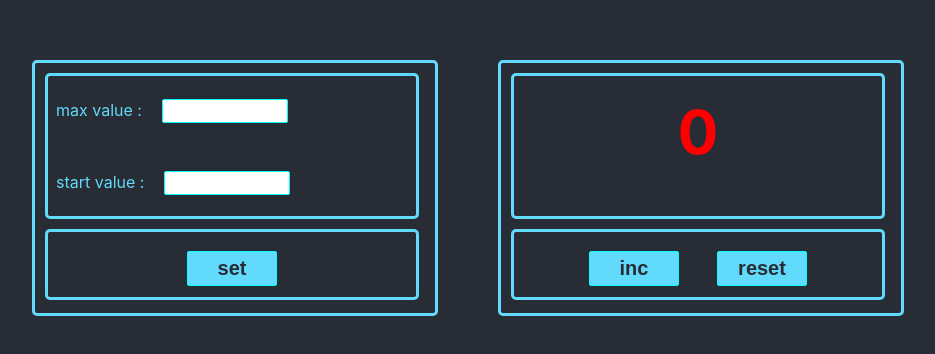
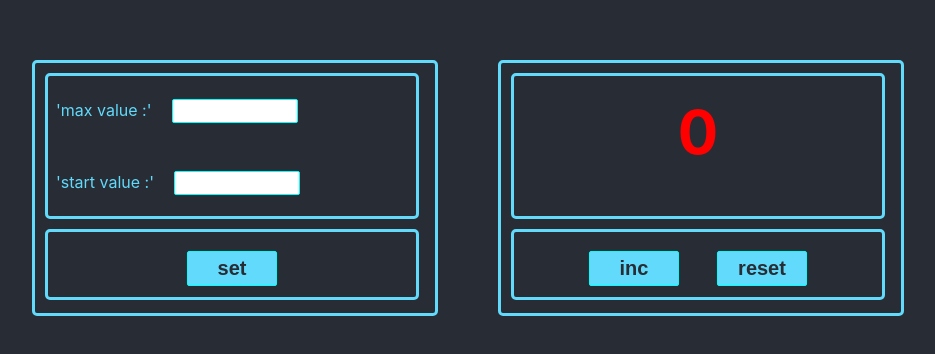
Before and after one commit to RamanSlinka/Counter_secondTest, a React (Create React App) app: page / in a window 1280 px wide. Shown: the part 212-566 px from the top of the page, without its empty margins (172-1107 px from the left). Built offline with nearby package versions, Linux system fonts and the light colour scheme.

Commit message:
remade  component

```diff
--- a/src/App.css
+++ b/src/App.css
@@ -46,7 +46,7 @@
     font-size: 20px;
     text-align: center;
 }
- .row input-incorrect-value{
+ .row .input-incorrect-value{
      outline: none;
      height: 20px;
      width: 120px;
@@ -78,6 +78,9 @@ button {
     font-weight: bold;
 
 }
+button:disabled {
+    background-color: red;
+}
 
 h2 {
     text-align: center;
--- a/src/App.tsx
+++ b/src/App.tsx
@@ -1,28 +1,31 @@
-import React, {ChangeEventHandler, useState} from 'react';
+import React, {ChangeEvent, ChangeEventHandler, useState} from 'react';
 
 import './App.css';
 import {Counter} from "./Counter";
 import {CounterSetting} from "./CounterSetting";
 
 function App() {
-    let [value, setValue] = useState(0)                     // значение передаваемое на экран счётчика
-    let [maxValue, setMaxValue] = useState(0)            // значения макс. (input1)
-    let [startValue, setStartValue] = useState(0)            // значения стартовые (input2)
+    let [value, setValue] = useState<number>(0)                     // значение передаваемое на экран счётчика
+    let [maxValue, setMaxValue] = useState<number>(0)            // значения макс. (input1)
+    let [startValue, setStartValue] = useState<number>(0)            // значения стартовые (input2)
 
 
     const increment = () => {
-         startValue = value;
+        value =  startValue
         setValue(value + 1)                     // как выводить сообщение:  enter values and press 'set' ?
-        if ((value < 0) || (maxValue === startValue)) {
-            return 'Incorrect value !'
-        }
+
     }
 
     const resetValue = () => {
         setValue(0)
     }
 
-    const setToLocalStorageHandler = () => {
+    let valueInputMax = maxValue;
+    console.log(valueInputMax)
+    let valueInputStart = startValue;
+    console.log(valueInputStart)
+
+    /*   const setToLocalStorageHandler = () => {
            localStorage.setItem('convertValue', JSON.stringify(startValue))
            getFormLocalStorage()                            // как реализовать одной 'set' кнопкой  getSt. и setSt. ?
        }
@@ -31,14 +34,10 @@ function App() {
            let valueAsString = localStorage.getItem('convertValue')
            if (valueAsString) {
                let newValue = JSON.parse(valueAsString)
-            setValue(newValue)
+               setStartValue(newValue)
            }
        }
-    let getMaxValueFromInput = (e: ChangeEventHandler<HTMLInputElement>) =>
-        setMaxValue(e.currentTarget.value)
-
-    let getStartValueFromInput = (e: ChangeEventHandler<HTMLInputElement>) =>
-        setStartValue(e.currentTarget.value)
+   */
 
 
     return (
@@ -46,9 +45,9 @@ function App() {
             <CounterSetting value={value}
                             maxValue={maxValue}
                             startValue={startValue}
-                            getMaxValueFromInput={getMaxValueFromInput}
-                            getStartValueFromInput={getStartValueFromInput}
-                            setToLocalStorageHandler={setToLocalStorageHandler}/>
+                            setMaxValue={setMaxValue}
+                            setStartValue={setStartValue}
+                /* setToLocalStorageHandler={setToLocalStorageHandler}*//>
             <Counter value={value}
                      maxValue={maxValue}
                      increment={increment}
--- a/src/Button.tsx
+++ b/src/Button.tsx
@@ -1,4 +1,5 @@
 import React from "react";
+import './App.css'
 
 type ButtonPropsType = {
     title: string
@@ -8,7 +9,7 @@ type ButtonPropsType = {
 
 export function Button(props: ButtonPropsType) {
     return (
-        <button onClick={props.onClick}
+        <button onClick={props.onClick} className='button'
                 disabled={props.disabled}>{props.title}</button>
     )
 }
--- a/src/Counter.tsx
+++ b/src/Counter.tsx
@@ -16,9 +16,8 @@ export function Counter(props: CounterPropsType) {
                 <h2 className={props.value === props.maxValue ? 'red' : ''}>{props.value}</h2>
             </div>
             <div className={'button-field'}>
-                <Button title={'inc'} onClick={props.increment} disabled={props.value === props.maxValue} />
-                <Button title={'reset'}  onClick={props.resetValue} disabled={props.value < props.maxValue}/>
-
+                <Button title={'inc'} onClick={props.increment} disabled={false}/*disabled={props.value === props.maxValue}*/ />
+                <Button title={'reset'}  onClick={props.resetValue} disabled={false}/>
             </div>
         </div>
     )
--- a/src/CounterSetting.tsx
+++ b/src/CounterSetting.tsx
@@ -1,30 +1,55 @@
-import React from "react";
+import React, {ChangeEvent} from "react";
 import {Button} from "./Button";
-import {SettingField} from "./SettingField";
 
 type CounterSettingPropsType = {
-    setToLocalStorageHandler: () => void
+    /* setToLocalStorageHandler: () => void*/
     value: number
     maxValue: number
     startValue: number
-    getMaxValueFromInput:()=> void
-    getStartValueFromInput: () => void
+    setStartValue: (value: number) => void
+    setMaxValue: (value: number) => void
 }
 
 export function CounterSetting(props: CounterSettingPropsType) {
+    let changeStartInput = (e: ChangeEvent<HTMLInputElement>) => {
+        props.setStartValue(+e.currentTarget.value)
+    }
+
+    let changeMaxInput2 = (e: ChangeEvent<HTMLInputElement>) => {
+        props.setStartValue(+e.currentTarget.value)
+    }
+
+
     return (
         <div className={'container'}>
             <div className={'setting-field'}>
-                <SettingField paragraph={'max value :'}
-                              maxValue={props.maxValue}
-                              getValueInput={props.getMaxValueFromInput}/>
-                <SettingField paragraph={'start value :'}
-                              maxValue={props.maxValue}
-                              getValueInput={props.getStartValueFromInput}/>
+                <div className={'row'}>
+                    <p>'max value :' </p>
+                    <input
+                        // className={((props.maxValue === props.startValue) || (props.maxValue < 0)) ? 'input-incorrect-value' : ''}
+                        type="number"
+                        /*value={props.maxValue}*/
+                        onChange={changeMaxInput2}/>
+                </div>
+                <div className={'row'}>
+                    <p>'start value :' </p>
+                    <input
+                        // className={((props.maxValue === props.startValue) || (props.maxValue < 0)) ? 'input-incorrect-value' : ''}
+                        type="number"
+                        /*value={props.startValue}*/
+                        onChange={changeStartInput}
+                        />
+                </div>
+
+
             </div>
             <div className={'button-field'}>
-                <Button title={'set'} onClick={props.setToLocalStorageHandler}
-                        disabled={props.value === 5}/>
+                <Button title={'set'}
+                        onClick={() => {
+                        }}
+                        disabled={false}
+                    /* onClick={props.setToLocalStorageHandler}*/
+                    /*disabled={((props.maxValue < 0) && (props.startValue === props.maxValue))}*//>
             </div>
         </div>
     )
--- a/src/SettingField.tsx
+++ /dev/null
@@ -1,23 +0,0 @@
-import React from "react";
-
-
-type SettingFieldPropsType = {
-    paragraph: string
-    getValueInput: () => void
-    maxValue: number
-    startValue: number
-}
-
-export function SettingField(props: SettingFieldPropsType) {
-
-    /*   let inputValue = (e:ChangeEventHandler<HTMLInputElement>)=>{ e.currentTarget.value}*/
-    return (
-        <div className={'row'}>
-            <p>{props.paragraph} </p>
-            <input className=
-                       {((props.maxValue === props.startValue) || (props.maxValue < 0)) ? 'input-incorrect-value' : ''}
-                   type="number"
-                   onChange={props.getValueInput}/>
-        </div>
-    )
-}
```
Lines whose indentation alone changed are shown as unchanged.
